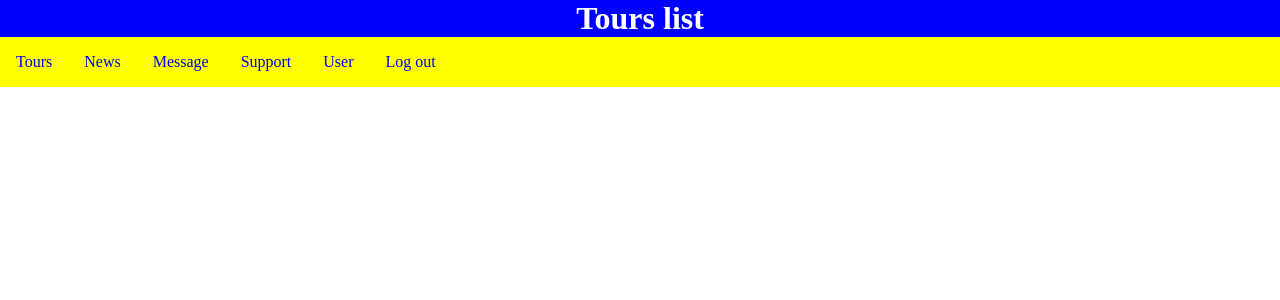
After one commit to phandinhtuong/BKOD-Website, a PHP site: page /Home.html in a window 1280 px wide. The commit adds this page. Shown: the top 300 px of the page. Run offline with PHP 8.4, Linux system fonts and the light colour scheme.

Commit message:
Tuong commits log in and home screens.

```diff
--- /dev/null
+++ b/Home.html
@@ -0,0 +1,40 @@
+<!DOCTYPE html>
+<!--
+To change this license header, choose License Headers in Project Properties.
+To change this template file, choose Tools | Templates
+and open the template in the editor.
+-->
+<html>
+    <head>
+        <title>BKOD-Website</title>
+        <meta charset="UTF-8">
+        <meta name="viewport" content="width=device-width, initial-scale=1.0">
+        <link rel=stylesheet href="PageModel.css" type="text/css">
+    </head>
+    <body>
+        <div id="header">
+            <p><h1>Tours list</h1></p>
+    </div>
+
+    <ul id="navbar">
+        <!--Tours-->
+        <li><a href="Home.html">Tours</a></li>
+        <!--News-->
+        <li><a href="News.html">News</a></li>
+        <!--Message-->
+        <li><a href="Message.html">Message</a></li>
+         <!--Support-->
+        <li><a href="Support.html">Support</a></li>
+        <!--private info-->
+        <li><a href="User.html">User</a></li>
+        <!--Log out-->
+        <li><a href="index.php">Log out</a></li>
+    </ul>
+
+    <div id="main">
+
+
+
+    </div>
+</body>
+</html>
--- /dev/null
+++ b/PageModel.css
@@ -0,0 +1,62 @@
+/*
+To change this license header, choose License Headers in Project Properties.
+To change this template file, choose Tools | Templates
+and open the template in the editor.
+*/
+/*
+    Created on : May 1, 2020, 4:17:15 PM
+    Author     : ASUS
+*/
+
+* {
+    margin: 0;
+    padding: 0;
+}
+body {
+    background-color: white;
+    color: black;
+}
+div#header {
+    background-color: blue;
+    text-align: center;
+    color: white;
+}
+div#buttonGroup{
+    height: 40px;
+    background-color: yellow;
+}
+div#main {
+    /*float: left;*/
+    text-align: center;
+    /*height: 400px;*/
+    font-size: 400%;
+    /*background-color: yellow;*/
+
+}
+input{
+    height: 40px;
+    /*display:inline-block;*/
+}
+ul {
+  list-style-type: none;
+  margin: 0;
+  padding: 0;
+  overflow: hidden;
+  background-color: yellow;
+}
+
+li {
+  float: left;
+}
+
+li a {
+  display: block;
+  /*color: white;*/
+  text-align: center;
+  padding: 16px;
+  text-decoration: none;
+}
+
+li a:hover {
+  /*background-color: #111111;*/
+}
```
Also changed, not shown: index.php (+15 -4 lines).
